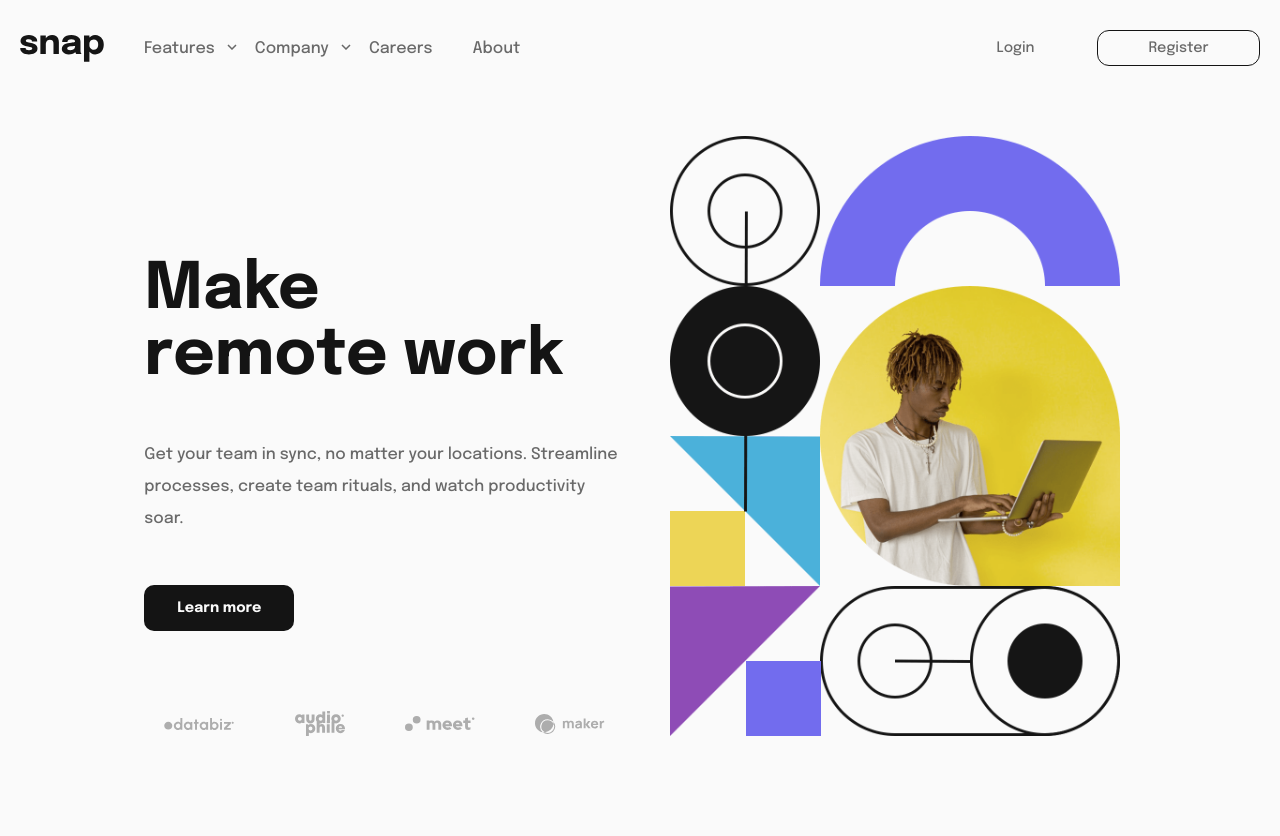
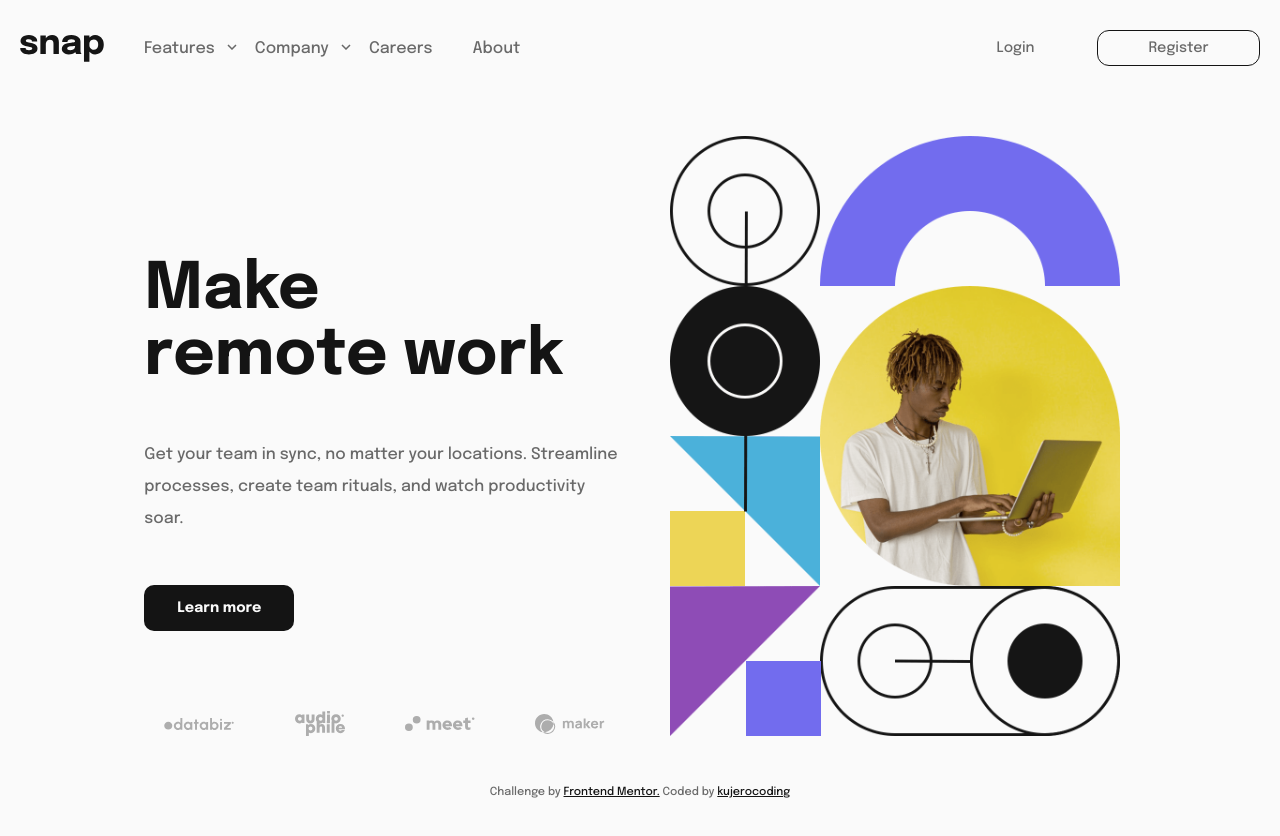
Before and after one commit to kujerocoding/intro-section-with-dropdown-navigation, a React (Vite) app: page / in a window 1280 px wide. Shown: the top 836 px of the page. Before the commit the page ends 800 px from the top, so only its background shows below. Built offline with nearby package versions, Linux system fonts and the light colour scheme.

Commit message:
add attribution

```diff
--- a/src/App.css
+++ b/src/App.css
@@ -225,6 +225,16 @@
     width: 50px;
 }
 
+.attribution{
+    color: var(--MEDIUMGRAY);
+    font-size: .7rem;
+    margin-block: 50px;
+}
+
+.attribution > a{
+    color: var(--BLACK);
+}
+
 @media(min-width: 40em){
 
     .main--container{
--- a/src/App.jsx
+++ b/src/App.jsx
@@ -9,6 +9,9 @@
     <div className='app--container'>
       <Header/>
       <Main />
+      <div className='attribution'>
+            Challenge by <a href="https://www.frontendmentor.io/challenges" target="_blank">Frontend Mentor.</a> Coded by <a href='https://github.com/kujerocoding' target="_blank">kujerocoding</a>
+      </div>
     </div>
   )
 }
```
